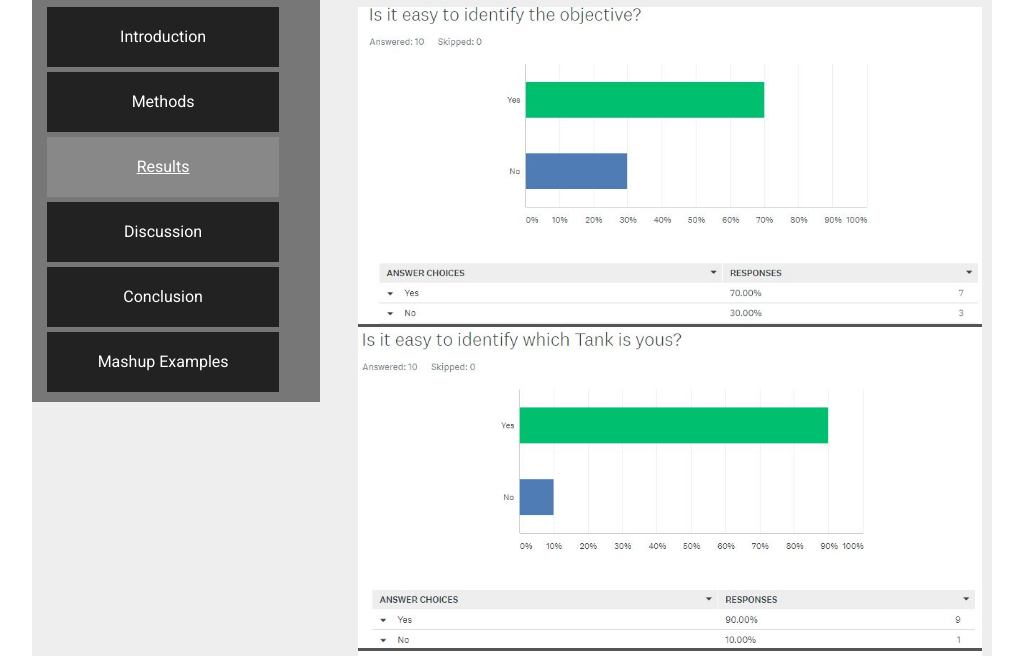
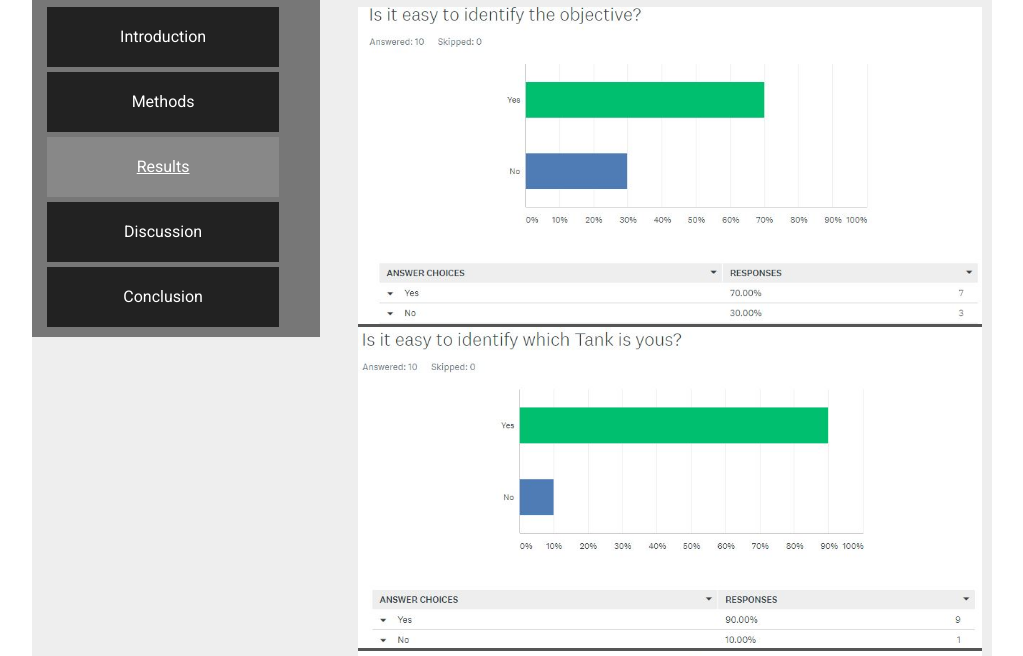
Before and after one commit to stanchatt/comp210-interface-evaluation, a plain HTML site: page results.html in a window 1280 px wide. Shown: the part 133-789 px from the top of the page, without its empty margins (128-1151 px from the left). Drawn offline with Linux system fonts and the light colour scheme.

Commit message:
Update results.html

```diff
--- a/results.html
+++ b/results.html
@@ -32,7 +32,7 @@
               <li><a class="selected" href="results.html">Results </a></li>
               <li><a href="discussion.html">Discussion </a></li>
               <li><a href="conclusion.html">Conclusion </a></li>
-              <li><a href="mashup.html">Mashup Examples </a></li>
+
             </ul>
           </nav>
         </aside>
```
